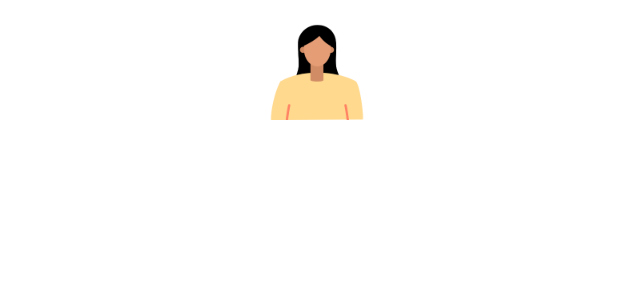
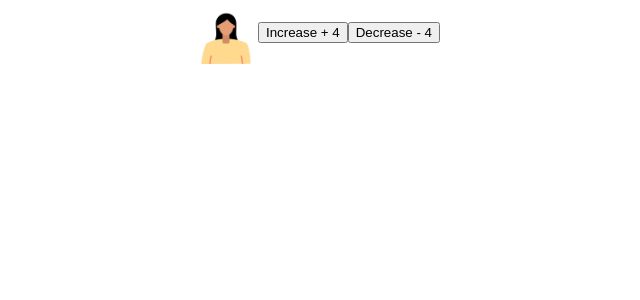
Before and after one commit to MaciejWWojcik/directives-and-pipes-course, an Angular app: page / in a window 1280 px wide. Shown: the top 300 px of the page, without its empty margins (323-963 px from the left). Built offline with nearby package versions, Linux system fonts and the light colour scheme.

Commit message:
attribute-directives-values-2

```diff
--- a/src/app/app.component.html
+++ b/src/app/app.component.html
@@ -1 +1,4 @@
-<img src="/assets/avatar.png" appAvatar [size]="'120px'">
+<img src="/assets/avatar.png" appAvatar [size]="value">
+
+<button (click)="increase()">Increase + 4</button>
+<button (click)="decrease()">Decrease - 4</button>
--- a/src/app/app.component.ts
+++ b/src/app/app.component.ts
@@ -6,4 +6,14 @@ import { Component } from '@angular/core';
   styleUrls: ['./app.component.scss']
 })
 export class AppComponent {
+
+  value: number = 64;
+
+  increase() {
+    this.value = this.value + 4;
+  }
+
+  decrease() {
+    this.value = this.value - 4;
+  }
 }
--- a/src/app/directives/avatar.directive.ts
+++ b/src/app/directives/avatar.directive.ts
@@ -1,17 +1,17 @@
-import { Directive, ElementRef, Input, OnInit } from '@angular/core';
+import { Directive, ElementRef, Input, OnChanges, OnInit } from '@angular/core';
 
 @Directive({
   selector: '[appAvatar]'
 })
-export class AvatarDirective implements OnInit {
+export class AvatarDirective implements OnChanges {
 
-  @Input() size: string | undefined;
+  @Input() size: number = 64;
 
   constructor(private elementRef: ElementRef) {
   }
 
-  ngOnInit() {
-    this.elementRef.nativeElement.style.width = this.size;
-    this.elementRef.nativeElement.style.height = this.size;
+  ngOnChanges() {
+    this.elementRef.nativeElement.style.width = this.size + 'px';
+    this.elementRef.nativeElement.style.height = this.size + 'px';
   }
 }
```
